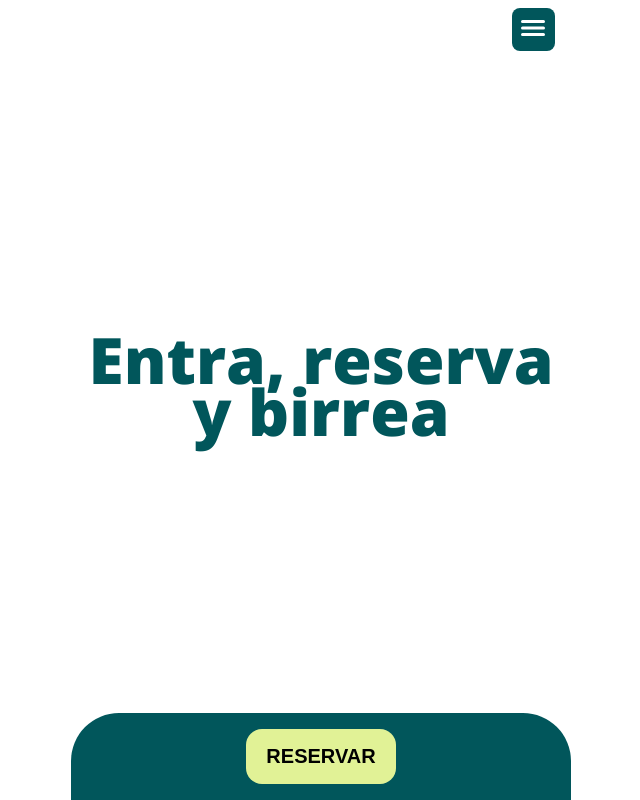
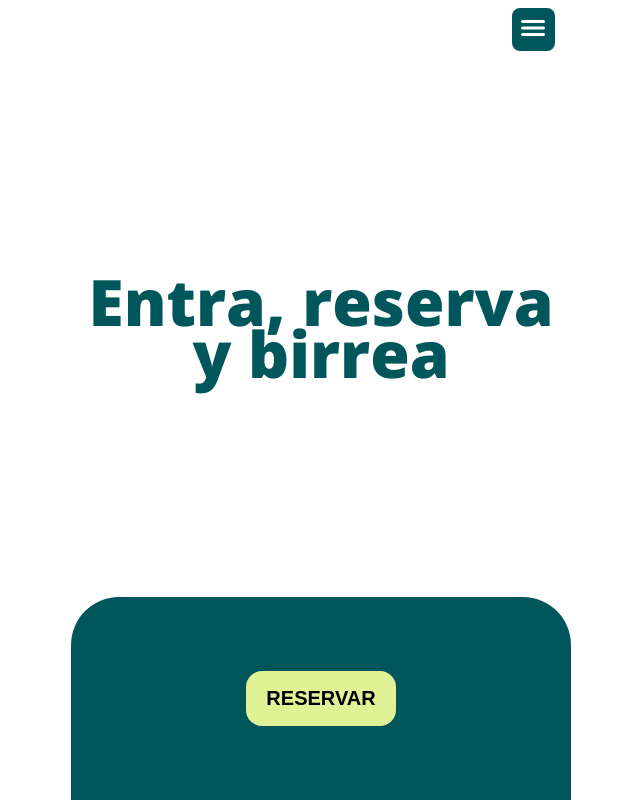
Before and after one commit to danidg2588/birreajs, a React (Create React App) app: page / in a window 1280 px wide. Shown: the whole page, without its empty margins (319-959 px from the left). Built offline with nearby package versions, Linux system fonts and the light colour scheme.

Commit message:
updates1

```diff
--- a/src/Components/Home/home.css
+++ b/src/Components/Home/home.css
@@ -87,9 +87,12 @@
 
     .footer{
         width: 100%;
+        flex: 1;
         border-top-left-radius: 3rem;
         border-top-right-radius: 3rem;
-        display: block;
+        display: flex;
+        justify-content: center;
+        align-items: center;
         background-color: var(--darkGreenColor);
 
         button{
```
